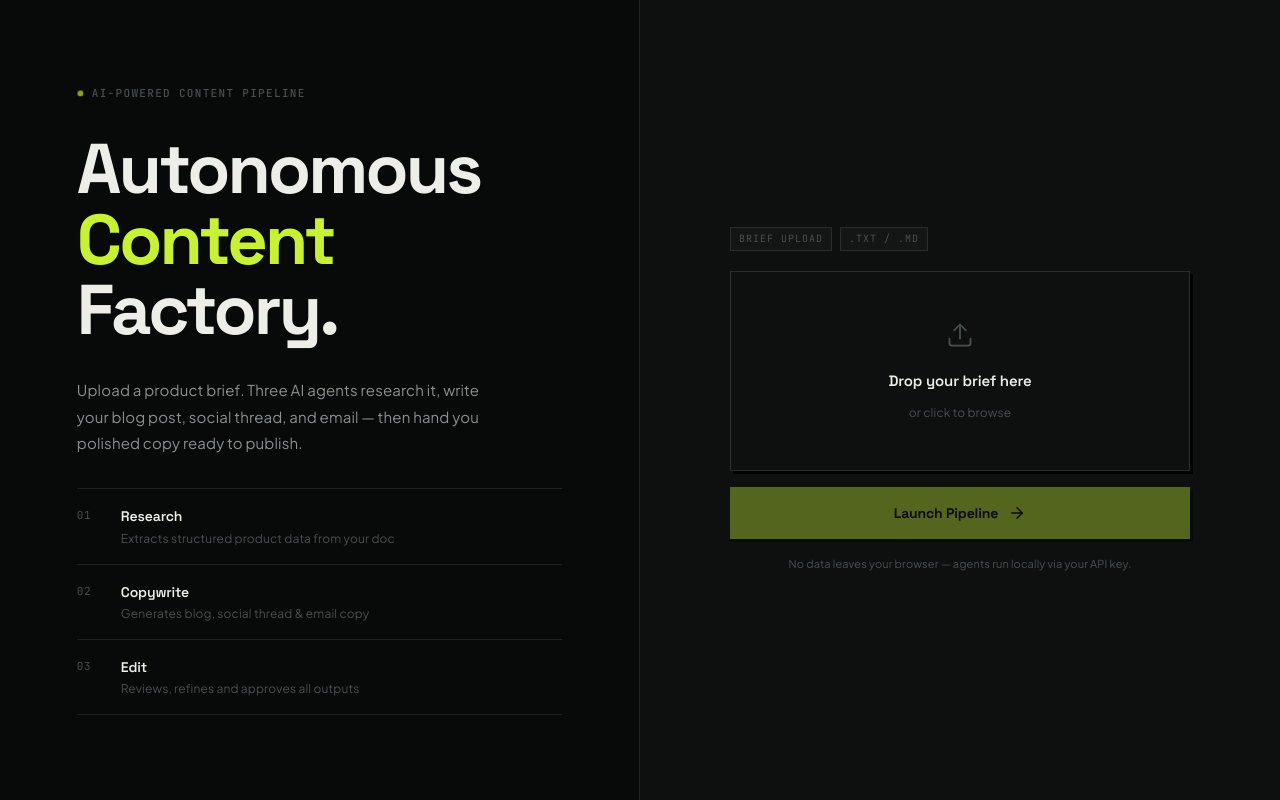
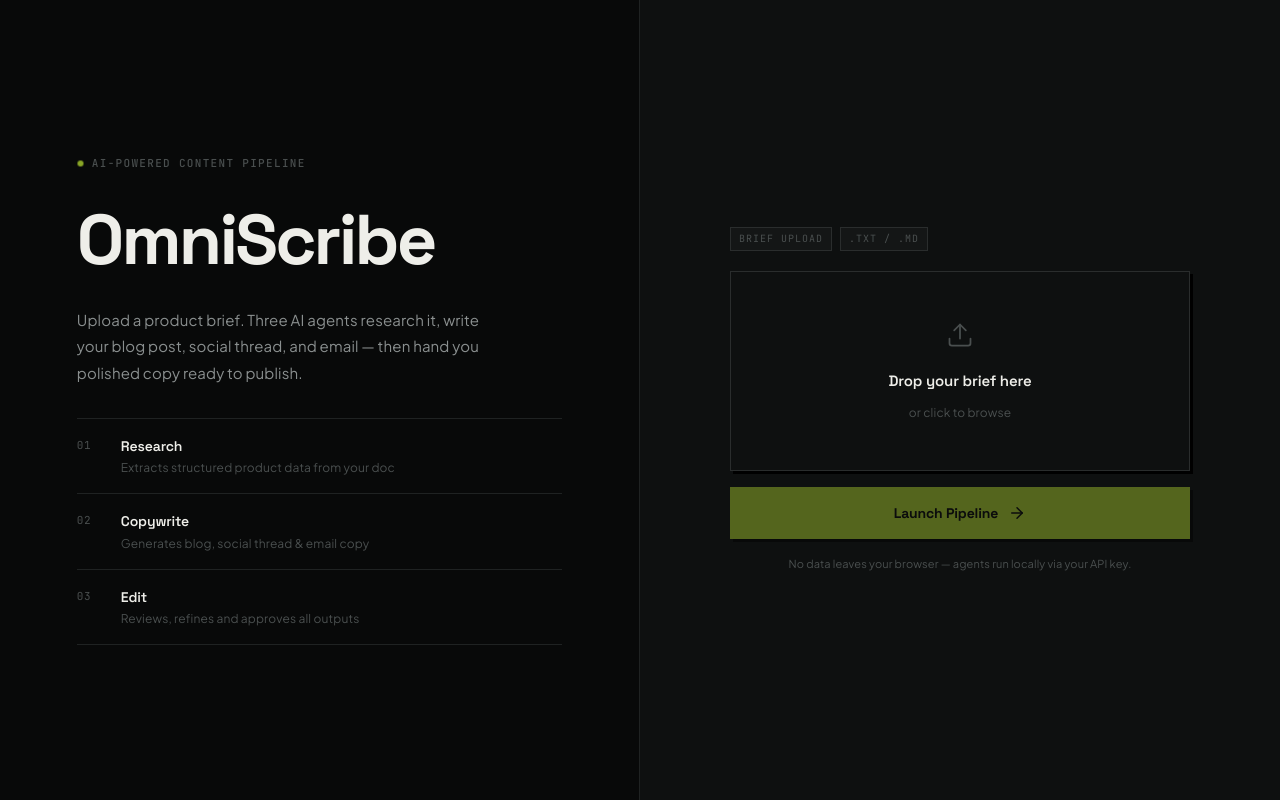
Before and after one commit to arjunvkaimal/Autonomous-content-factory, a React (Vite) app: page / in a window 1280 px wide. Built offline with nearby package versions, Linux system fonts and the light colour scheme.

Commit message:
Rename project to OmniScribe

```diff
--- a/index.html
+++ b/index.html
@@ -4,7 +4,7 @@
     <meta charset="UTF-8" />
     <link rel="icon" type="image/svg+xml" href="/favicon.svg" />
     <meta name="viewport" content="width=device-width, initial-scale=1.0" />
-    <title>Autonomous Content Factory — AI-Powered Content Pipeline</title>
+    <title>OmniScribe</title>
     <meta name="description" content="Upload a product brief. Autonomous AI agents research, write, and edit blog posts, social threads, and email teasers — in seconds." />
     <link rel="preconnect" href="https://fonts.googleapis.com" />
     <link rel="preconnect" href="https://fonts.gstatic.com" crossorigin />
--- a/package.json
+++ b/package.json
@@ -1,5 +1,5 @@
 {
-  "name": "content-factory",
+  "name": "omniscribe",
   "private": true,
   "version": "0.0.0",
   "type": "module",
--- a/src/pages/FinalReview.jsx
+++ b/src/pages/FinalReview.jsx
@@ -39,7 +39,7 @@ function downloadAll(final) {
     .map((s) => `${divider}\n${s.title}\n${divider}\n\n${s.content}`)
     .join("\n\n\n");
 
-  downloadFile("acf-all-outputs.txt", combined);
+  downloadFile("omniscribe-all-outputs.txt", combined);
 }
 
 /* ─── Page ────────────────────────────────────────────────────────────── */
@@ -89,8 +89,7 @@ export default function FinalReview() {
       >
         {/* Wordmark */}
         <div style={S.sidebarTop}>
-          <div style={S.wordmark}>ACF</div>
-          <div style={S.wordmarkSub}>Content Factory</div>
+          <div style={S.wordmark}>OmniScribe</div>
         </div>
 
         {/* Section nav */}
--- a/src/pages/Upload.jsx
+++ b/src/pages/Upload.jsx
@@ -61,9 +61,7 @@ export default function Upload() {
         </div>
 
         <h1 style={S.headline}>
-          Autonomous<br />
-          <span style={S.accentWord}>Content</span><br />
-          Factory.
+          OmniScribe
         </h1>
 
         <p style={S.body}>
```
Also changed, not shown: 2 other files (tests, documents, lock files or other folders).
